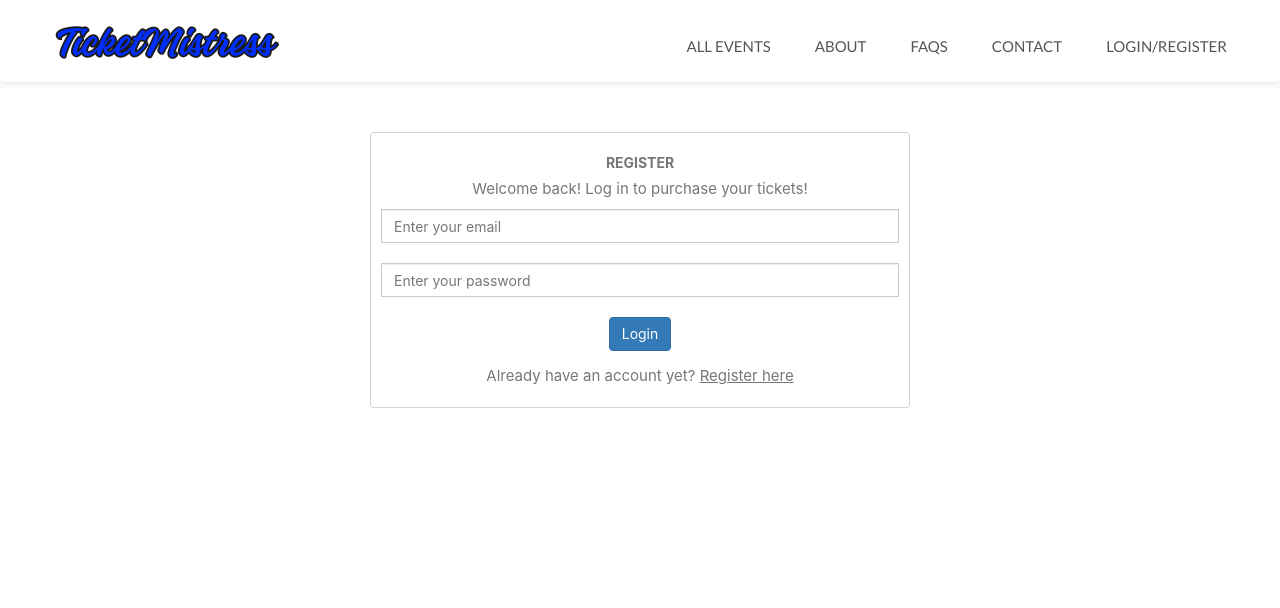
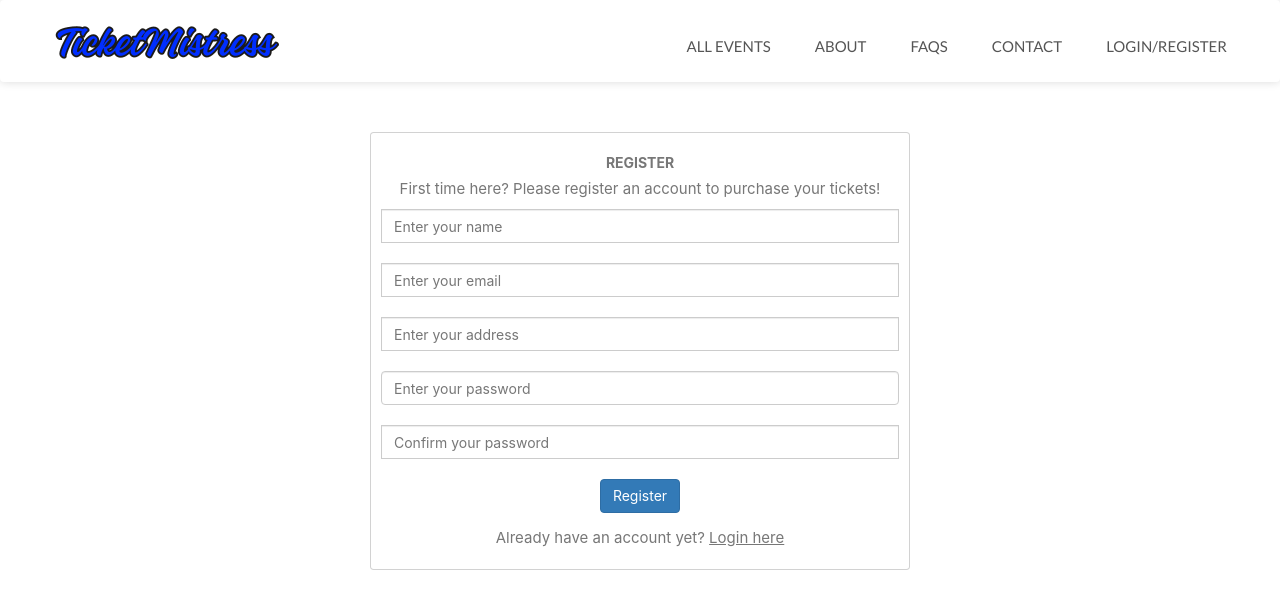
Before and after one commit to Lim-Huiee/IS442-G3T8-project, a React (Create React App) app in the folder g3t8-project/: page /loginRegisterPage in a window 1280 px wide. Both pictures are taken after a click on the element "Register here". Shown: the top 608 px of the page. Built offline with nearby package versions, Linux system fonts and the light colour scheme; what smooth-scroll would draw is missing.

Commit message:
added registration page

```diff
--- a/g3t8-project/src/components/login.jsx
+++ b/g3t8-project/src/components/login.jsx
@@ -36,6 +36,10 @@ export const Login = ({handleAction}) => {
     setErrors(error);
 
     //if no error, proceed to send to backend
+    if (Object.keys(error).length === 0) {
+      //proceed to send to backend
+      console.log("backend");
+    }
   }
 
   return (
--- a/g3t8-project/src/components/register.jsx
+++ b/g3t8-project/src/components/register.jsx
@@ -1,14 +1,27 @@
-import React, { useState, useEffect } from "react";
-import {Link} from 'react-router-dom';
+import React, { useState } from "react";
 
 export const Register = ({handleAction}) => {
 
   const [values, setValues] = useState({
+    name: '',
+    address: '',
     email: '',
-    password: ''
+    password: '',
+    confirmPassword: ''
   })
+  const [errors, setErrors] = useState({})
 
-  const [errors, setErrors] = useState({})
+  //helper functions
+  const containSpecialChars = (str) => {
+    const specialChars = /[`!@#$%^&*()_+\-=\[\]{};':"\\|,.<>\/?~]/;
+    return specialChars.test(str);
+  }
+  const containUpperCase = (str) => {
+    return /[A-Z]/.test(str);
+  }
+  const containNumber = (str) => {
+    return /\d/.test(str);
+  }
 
   const handleInput = (event) => {
     setValues(prev => (
@@ -21,25 +34,40 @@ export const Register = ({handleAction}) => {
 
   const handleSubmit = (event) => {
     event.preventDefault();
-
     let error = {}
 
-    //check email
+    //check if name and address is empty
+    if (values.name === "") {
+        error.nameError = "Name should not be empty"
+    }
+    if (values.address === "") {
+        error.addressError = "Address should not be empty"
+    }
+
     if (values.email === "") {
+        //check if email is empty
         error.emailError = "Email should not be empty"
     }
+    // check if email already exist in the database
 
     //check password
     if (values.password === "") {
       error.passwordError = "Password should not be empty"
+    } else if (!containSpecialChars(values.password) || !containUpperCase(values.password) || !containNumber(values.password)) {
+        // check if password contains at least a capital letter; a number; a special character
+        error.passwordError = "Password should at least contain a capital letter, special character and a number."
     }
 
-    if (error.emailError && error.passwordError) {
+    // check if confirm password matches password
+    if (values.password[0] !== values.confirmPassword[0]) {
+        error.confirmPasswordError = "Passwords do not match"
+    }
+
     setErrors(error);
-    } else {
+
+    if (Object.keys(error).length === 0) {
       //proceed to send to backend
     }
-
   }
 
   return (
@@ -50,8 +78,19 @@ export const Register = ({handleAction}) => {
             <div className="card mt-5">
               <div className="card-body">
                   <h5 className="card-title">Register</h5>
-                  <p className="card-text">Welcome back! Log in to purchase your tickets!</p>
+                  <p className="card-text">First time here? Please register an account to purchase your tickets!</p>
                   <form onSubmit={handleSubmit}>
+                    <div className="input-group">
+                        <input
+                          className="form-control"
+                          name="name"
+                          value={values.name}
+                          placeholder={"Enter your name"}
+                          onChange={handleInput}>
+                        </input>
+                        {errors.nameError && <span className="text-danger">{errors.nameError}</span>}
+                    </div>
+                    <br/>
                     <div className="input-group">
                         <input
                           className="form-control"
@@ -66,6 +105,17 @@ export const Register = ({handleAction}) => {
                     <div className="input-group">
                         <input
                           className="form-control"
+                          name="address"
+                          value={values.address}
+                          placeholder={"Enter your address"}
+                          onChange={handleInput}>
+                        </input>
+                        {errors.addressError && <span className="text-danger">{errors.addressError}</span>}
+                    </div>
+                    <br/>
+                    <div className="inupt-group">
+                        <input
+                        className="form-control"
                         type="password"
                         name="password"
                         value={values.password}
@@ -75,9 +125,22 @@ export const Register = ({handleAction}) => {
                         {errors.passwordError && <span className="text-danger">{errors.passwordError}</span>}
                     </div>
                     <br/>
-                    <button type="submit" className="btn btn-primary">Login</button>
+                    <div className="input-group">
+                        <input
+                        className="form-control"
+                        type="password"
+                        name="confirmPassword"
+                        value={values.confirmPassword}
+                        placeholder={"Confirm your password"}
+                        onChange={handleInput}>
+                        </input>
+                        {errors.confirmPasswordError && <span className="text-danger">{errors.confirmPasswordError}</span>}
+                    </div>
+
+                    <br/>
+                    <button type="submit" className="btn btn-primary">Register</button>
                   </form>
-                  <p>Already have an account yet? <span onClick={() => handleAction("login")} style={{cursor:"default"}}><u>Register here</u></span></p>
+                  <p>Already have an account yet? <span onClick={() => handleAction("login")} style={{cursor:"default"}}><u>Login here</u></span></p>
               </div>
             </div>
           </div>
```
Lines whose indentation alone changed are shown as unchanged.
